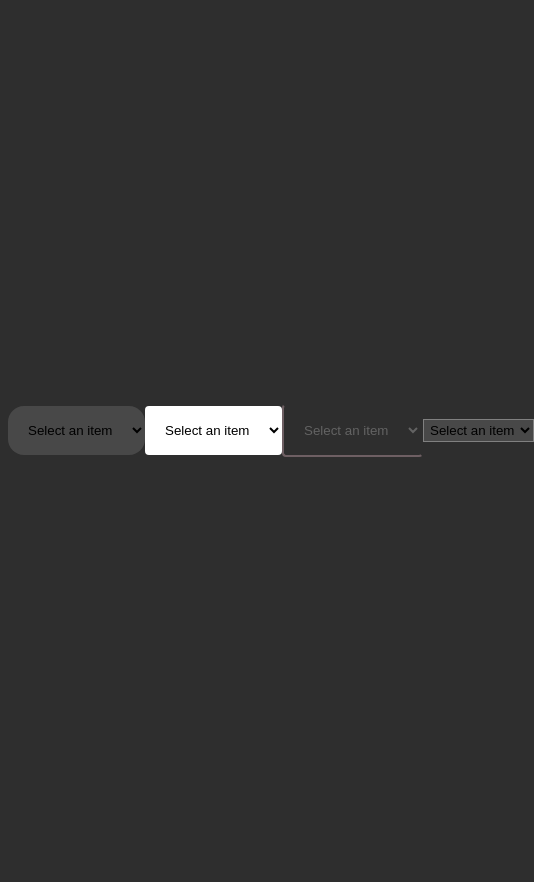
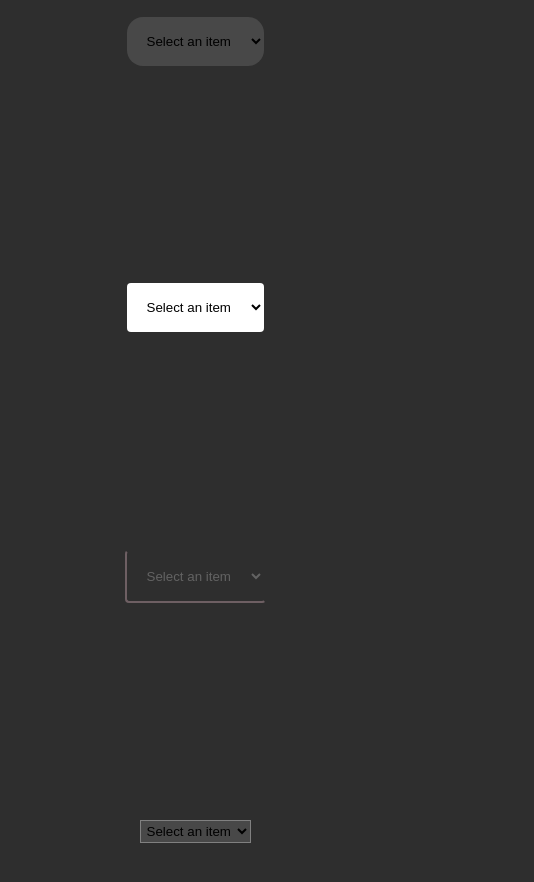
Before and after one commit to Taylir/css-dropdowns, a plain HTML site: page index.html in a window 390 px wide. Shown: the whole page, 534 px wide, since content can reach past the window. Before the commit the page ends 860 px from the top, so only its background shows below. Drawn offline with Linux system fonts and the light colour scheme.

Commit message:
Add some basic mobile functionality

```diff
--- a/styles.css
+++ b/styles.css
@@ -64,3 +64,16 @@ select option:hover {
   padding: 2px;
   border-radius: 0;
 }
+
+@media (max-width:800px) {
+  body {
+    gap: 200px;
+    flex-wrap: wrap;
+  }
+}
+
+@media (max-width:472px) {
+  body {
+    margin-bottom: 200px;
+  }
+}
```
